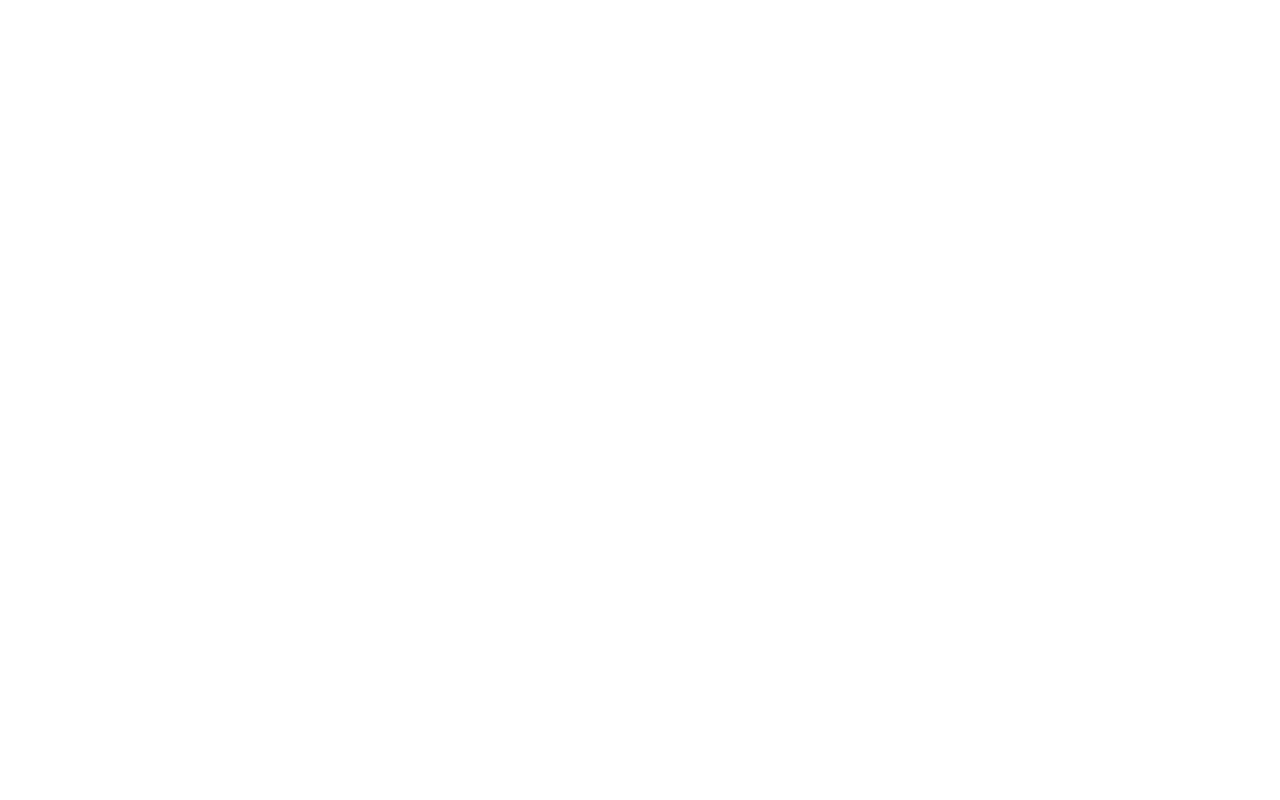
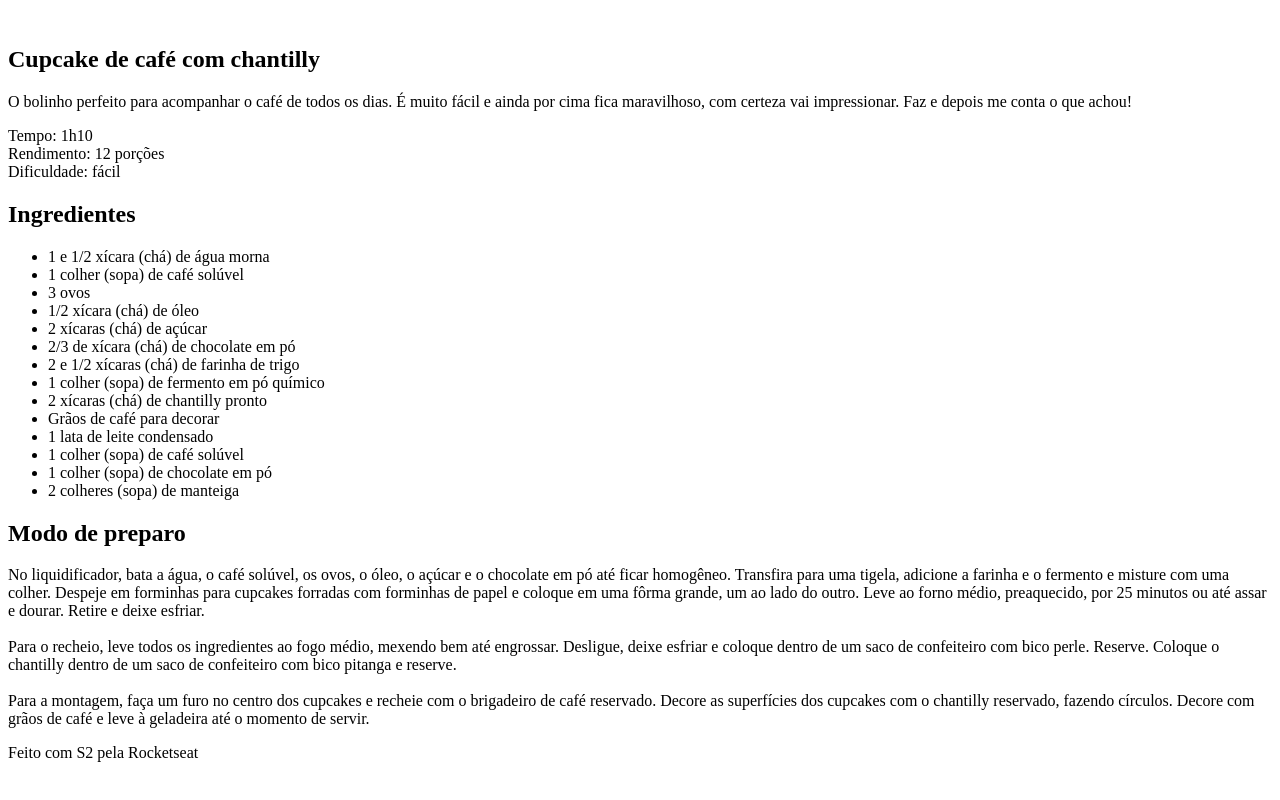
Before and after one commit to Wake1101/Pagina-de-receita, a plain HTML site: page index.html in a window 1280 px wide. Drawn offline with Linux system fonts and the light colour scheme.

Commit message:
Texts structure

```diff
--- a/index.html
+++ b/index.html
@@ -6,6 +6,51 @@
     <title>Receita de Cupcake</title>
 </head>
 <body>
+    <div id="page">
+        <img src="" alt="">
+        <main>
+            <section id="about">
+                <h1>Cupcake de café com chantilly</h1>
 
+                <p>O bolinho perfeito para acompanhar o café de todos os dias. É muito fácil e ainda por cima fica maravilhoso, com certeza vai impressionar. Faz e depois me conta o que achou!</p>
+
+                <p>
+                    Tempo: 1h10<br/>
+                Rendimento: 12 porções <br/>
+                Dificuldade: fácil
+                </p>
+            </section>
+            <section id="ingredients">
+                <h2>Ingredientes</h2>
+                <ul>
+                    <li>1 e 1/2 xícara (chá) de água morna</li>
+                    <li>1 colher (sopa) de café solúvel</li>
+                    <li>3 ovos</li>
+                    <li>1/2 xícara (chá) de óleo</li>
+                    <li>2 xícaras (chá) de açúcar</li>
+                    <li>2/3 de xícara (chá) de chocolate em pó</li>
+                    <li>2 e 1/2 xícaras (chá) de farinha de trigo</li>
+                    <li>1 colher (sopa) de fermento em pó químico</li>
+                    <li>2 xícaras (chá) de chantilly pronto</li>
+                    <li>Grãos de café para decorar</li>
+                    <li>1 lata de leite condensado</li>
+                    <li>1 colher (sopa) de café solúvel</li>
+                    <li>1 colher (sopa) de chocolate em pó</li>
+                    <li>2 colheres (sopa) de manteiga</li>
+                </ul>
+            </section>
+            <section id="preparation">
+                <h2>Modo de preparo</h2>
+
+                <p>No liquidificador, bata a água, o café solúvel, os ovos, o óleo, o açúcar e o chocolate em pó até ficar homogêneo. Transfira para uma tigela, adicione a farinha e o fermento e misture com uma colher. Despeje em forminhas para cupcakes forradas com forminhas de papel e coloque em uma fôrma grande, um ao lado do outro. Leve ao forno médio, preaquecido, por 25 minutos ou até assar e dourar. Retire e deixe esfriar.
+                <br/><br/>
+                Para o recheio, leve todos os ingredientes ao fogo médio, mexendo bem até engrossar. Desligue, deixe esfriar e coloque dentro de um saco de confeiteiro com bico perle. Reserve. Coloque o chantilly dentro de um saco de confeiteiro com bico pitanga e reserve.
+                <br/><br/>
+                Para a montagem, faça um furo no centro dos cupcakes e recheie com o brigadeiro de café reservado. Decore as superfícies dos cupcakes com o chantilly reservado, fazendo círculos. Decore com grãos de café e leve à geladeira até o momento de servir.</p>
+
+            </section>
+        </main>
+        <footer>Feito com S2 pela Rocketseat</footer>
+    </div>
 </body>
 </html>
```
